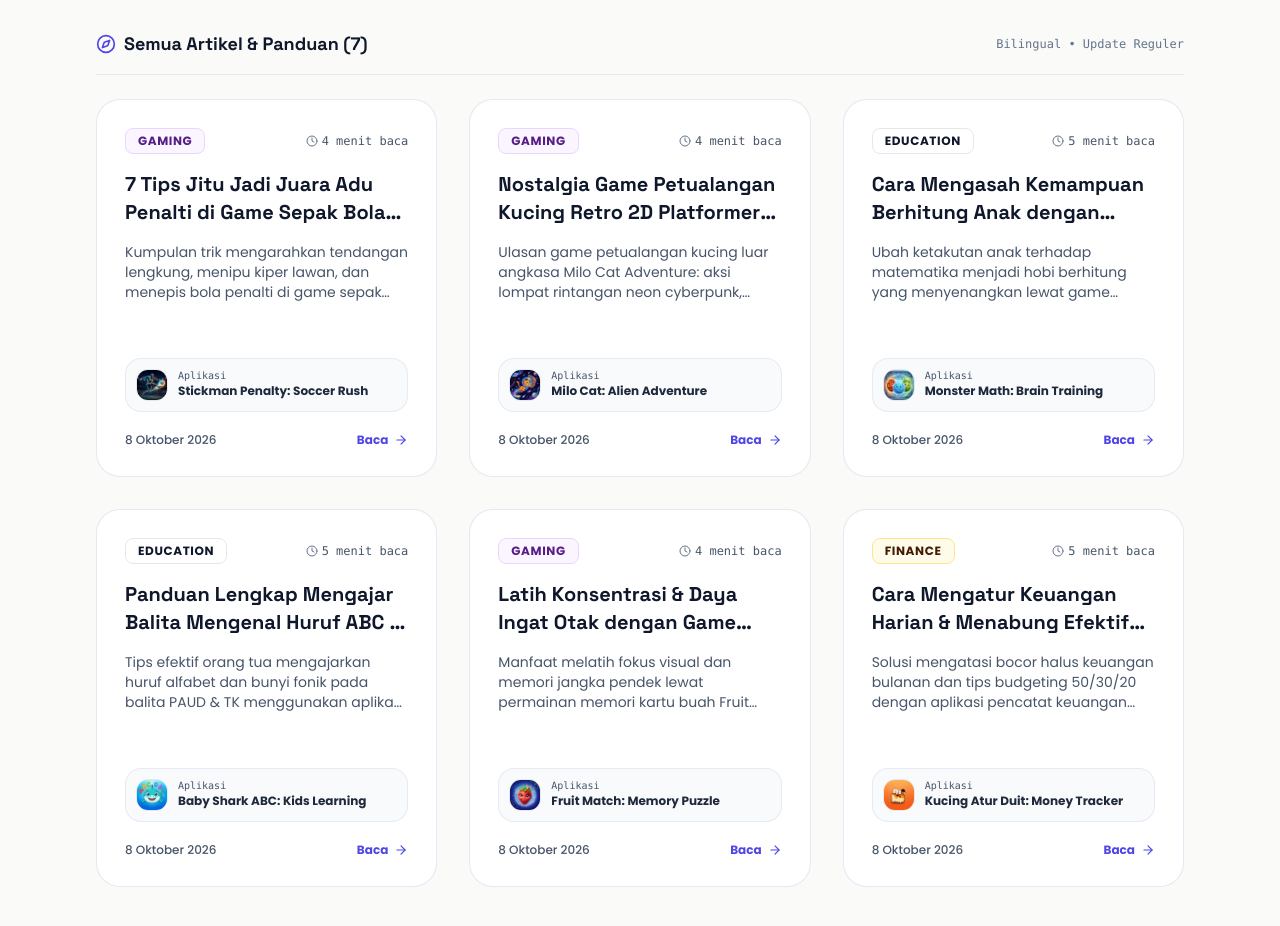
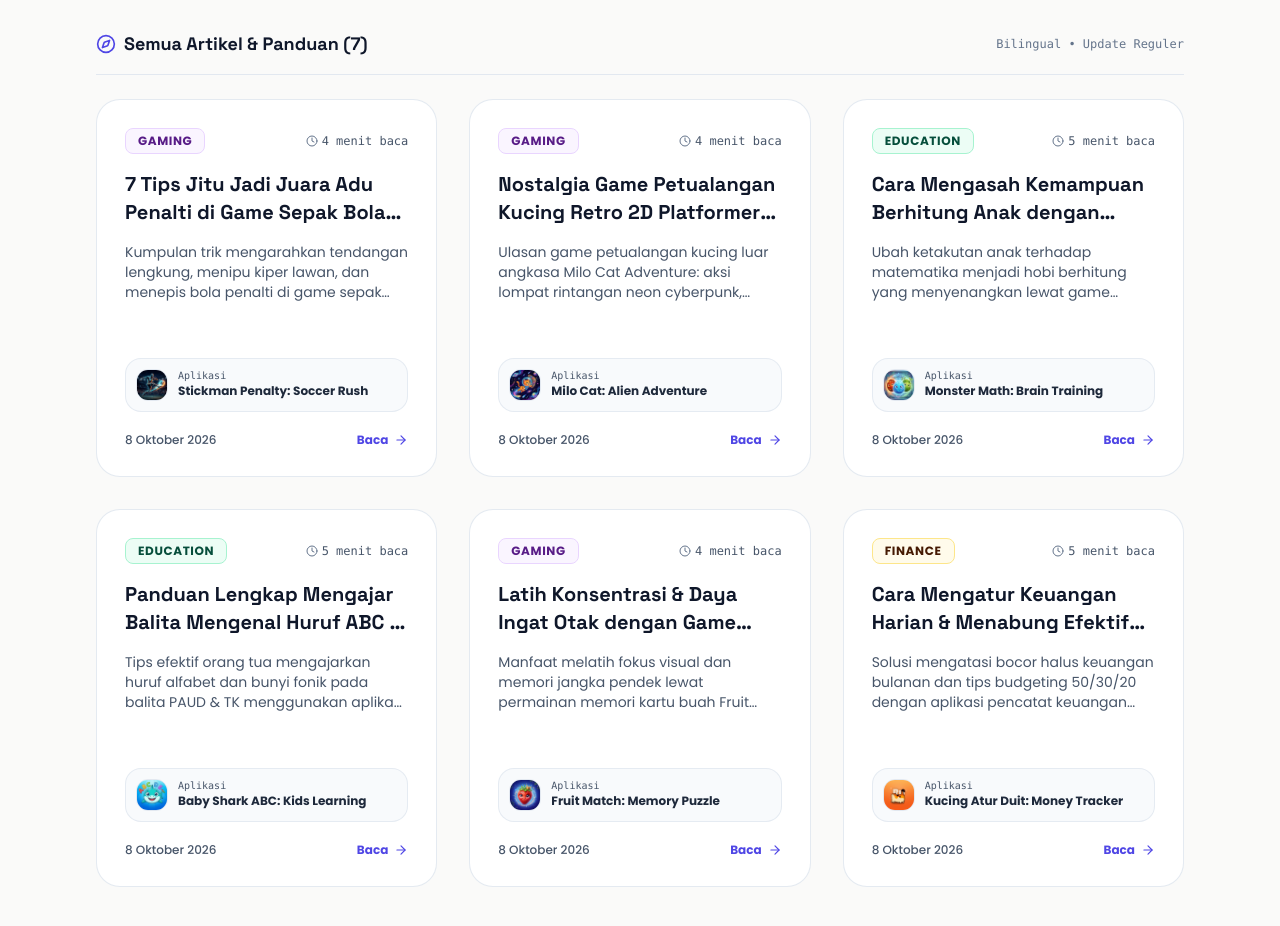
Before and after one commit to teknoplanner/dlux, a Next.js app: page /blog in a window 1280 px wide. Shown: the part 880-1806 px from the top of the page. Built offline with nearby package versions, Linux system fonts and the light colour scheme.

Commit message:
fix(blog): align ArticleCard category badge variants with Badge component

```diff
--- a/src/components/blog/ArticleCard.tsx
+++ b/src/components/blog/ArticleCard.tsx
@@ -14,18 +14,18 @@ interface ArticleCardProps {
 export const ArticleCard: React.FC<ArticleCardProps> = ({ article, featured = false }) => {
   const targetApp = apps.find((a) => a.slug === article.targetAppSlug);
 
-  const getCategoryBadgeVariant = (cat: ArticleItem["category"]) => {
+  const getCategoryBadgeVariant = (cat: ArticleItem["category"]): "purple" | "cyan" | "pink" | "green" | "amber" | "outline" => {
     switch (cat) {
       case "productivity":
         return "cyan";
       case "gaming":
         return "purple";
       case "education":
-        return "emerald";
+        return "green";
       case "finance":
         return "amber";
       default:
-        return "default";
+        return "outline";
     }
   };
 
```
